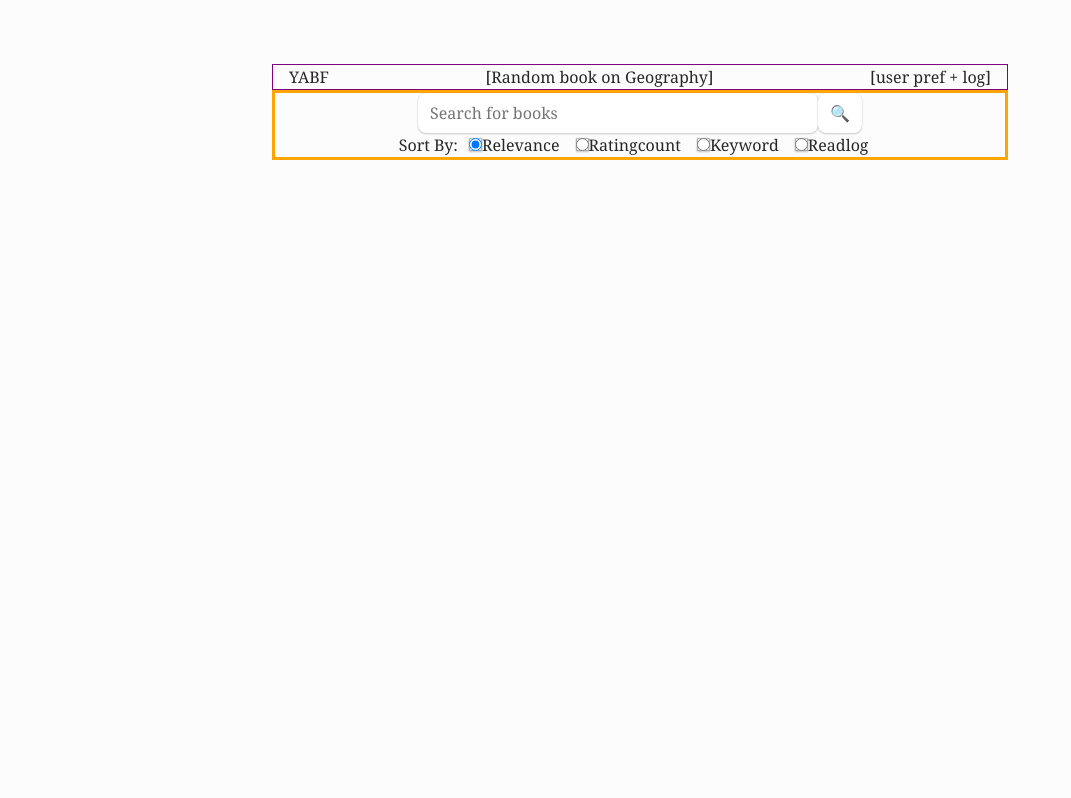
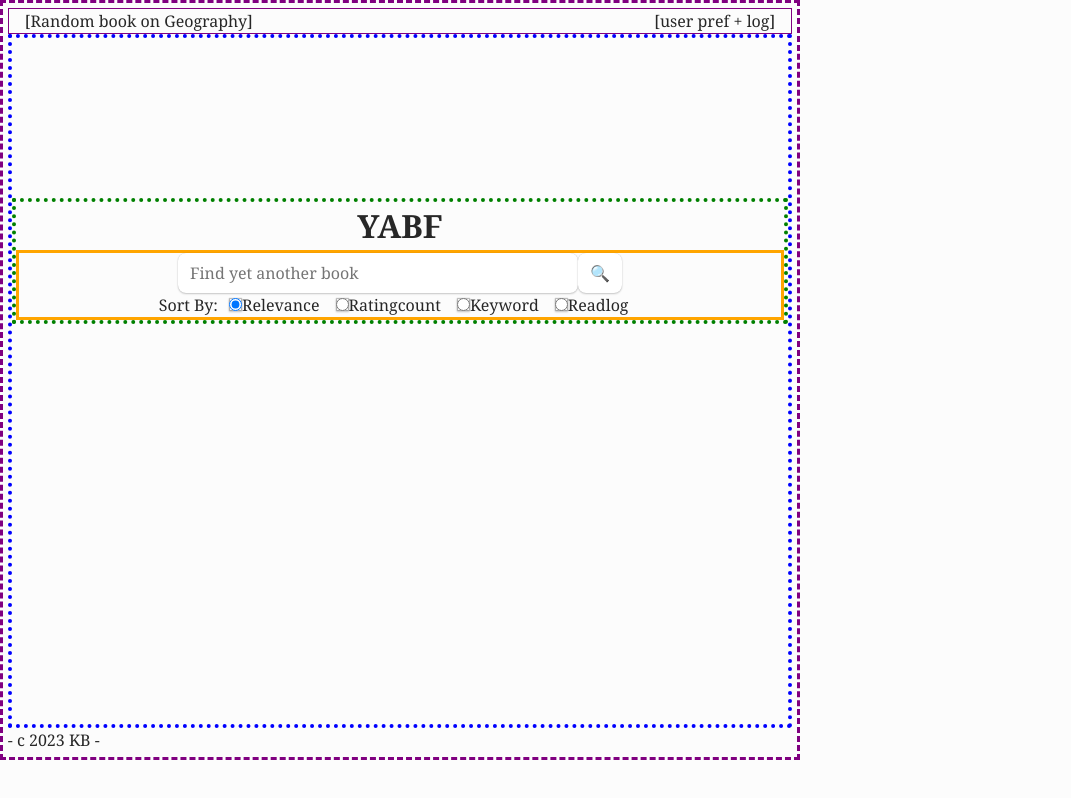
Before and after one commit to protofarer/bookhunter, a React (Vite) app: page / in a window 1280 px wide. Shown: the whole page, without its empty margins (0-1071 px from the left). Built offline with nearby package versions, Linux system fonts and the light colour scheme.

Commit message:
index page

```diff
--- /dev/null
+++ b/src/components/Index.tsx
@@ -0,0 +1,10 @@
+import SearchBar from './SearchBar';
+
+export default function Index() {
+  return (
+    <div className="soleCenter">
+      <h1 style={{ textAlign: 'center' }}>YABF</h1>
+      <SearchBar />
+    </div>
+  );
+}
--- a/src/components/SearchBar.tsx
+++ b/src/components/SearchBar.tsx
@@ -1,9 +1,13 @@
 import { useEffect, useRef, useState } from 'react';
 import { SortType } from '../types';
+import { useMatch, useSubmit } from 'react-router-dom';
 
 export default function SearchBar() {
   const [submittedSearchText, setSubmittedSearchText] = useState('');
   const [sortType, setSortType] = useState<SortType>('relevance');
+  const submit = useSubmit();
+  // const isPageHome = useMatch('/');
+  // console.log(`ispagehome`, isPageHome);
 
   const searchInputRef = useRef<HTMLInputElement>(null);
 
@@ -16,7 +20,12 @@ export default function SearchBar() {
     if (!searchInputRef.current?.value) return;
     searchInputRef.current.select();
     setSubmittedSearchText(searchInputRef.current.value);
+
     // TODO navigate to results route
+    submit(null, {
+      action: '/search',
+      method: 'post',
+    });
   };
 
   const onRadioChange = (e: React.ChangeEvent<HTMLInputElement>) => {
@@ -59,8 +68,9 @@ export default function SearchBar() {
       <div className="searchForm-topbar">
         <input
           id="searchInput"
+          name="searchInput"
           type="text"
-          placeholder="Search for books"
+          placeholder="Find yet another book"
           ref={searchInputRef}
         />
         <button type="submit">🔍</button>
--- a/src/components/SearchResults.tsx
+++ b/src/components/SearchResultsContainer.tsx
@@ -5,8 +5,9 @@ import { makeCoverURL, sortDocsBySortType } from '../util';
 import { useQuery } from '@tanstack/react-query';
 import Spinner from './Spinner';
 import axios from 'axios';
+import { useParams } from 'react-router-dom';
 
-export default function SearchResults({
+export default function SearchResultsContainer({
   submittedSearchText,
   sortType,
 }: {
@@ -15,6 +16,8 @@ export default function SearchResults({
 }) {
   const [pageCount, setPageCount] = useState<number>(0);
   const [ttr, setTtr] = useState<number>(0);
+  const params = useParams();
+  console.log(`params`, params);
 
   // const fetchData = async (limit?: number) => {
   //   return await fetchJsonFile(
--- a/src/index.css
+++ b/src/index.css
@@ -92,19 +92,16 @@ blockquote {
 /* **** end reset styles **** */
 
 #root {
-  max-width: 1280px;
-  margin: 0 auto;
-  padding: 2rem;
-  text-align: center;
+  max-width: 800px;
+  margin: 0;
+  padding: 0.3rem;
+  display: flex;
+  flex-flow: column nowrap;
+  height: 95vh;
+  border: 3px dashed purple;
 }
 
 /* App.css */
-.App {
-  max-width: 800px;
-  margin: 0 auto;
-  padding: 2rem;
-}
-
 form {
   display: flex;
   align-items: center;
@@ -207,7 +204,7 @@ button {
   border: 3px solid green;
 }
 
-.homebar {
+#menubar {
   display: flex;
   flex-flow: row nowrap;
   justify-content: space-between;
@@ -250,3 +247,15 @@ button:active {
   justify-content: center;
   width: 100%;
 }
+
+.soleCenter {
+  border: 4px dotted green;
+  margin-top: 20vh;
+}
+
+#main {
+  display: flex;
+  flex-flow: column nowrap;
+  flex: 1;
+  border: 4px dotted blue;
+}
--- a/src/main.tsx
+++ b/src/main.tsx
@@ -8,7 +8,8 @@ import { ReactQueryDevtools } from '@tanstack/react-query-devtools';
 import { createBrowserRouter, RouterProvider } from 'react-router-dom';
 import Root from './routes/root';
 import ErrorPage from './components/ErrorPage';
-import SearchResults from './components/SearchResults';
+import SearchResultsContainer from './components/SearchResultsContainer';
+import Index from './components/Index';
 
 const queryClient = new QueryClient();
 
@@ -17,10 +18,13 @@ const router = createBrowserRouter([
     path: '/',
     element: <Root />,
     errorElement: <ErrorPage />,
+    children: [{ index: true, element: <Index /> }],
   },
   {
     path: 'search/',
-    element: <SearchResults submittedSearchText={''} sortType={'keyword'} />,
+    element: (
+      <SearchResultsContainer submittedSearchText={''} sortType={'keyword'} />
+    ),
   },
 ]);
 
--- a/src/routes/root.tsx
+++ b/src/routes/root.tsx
@@ -1,7 +1,6 @@
 import { useEffect, useState } from 'react';
 import { SUBJECTS } from '../util';
 import '../index.css';
-import SearchBar from '../components/SearchBar';
 import { Outlet } from 'react-router-dom';
 
 export default function Root() {
@@ -13,14 +12,14 @@ export default function Root() {
   }, []);
 
   return (
-    <div className="App">
-      <div className="homebar">
-        <span>YABF </span>
+    <>
+      <div id="menubar">
         <span>[Random book on {subject}]</span> <span>[user pref + log]</span>
       </div>
-      <SearchBar />
-      <Outlet />
-      <div id="footer"></div>
-    </div>
+      <div id="main">
+        <Outlet />
+      </div>
+      <div id="footer">- c 2023 KB -</div>
+    </>
   );
 }
```
